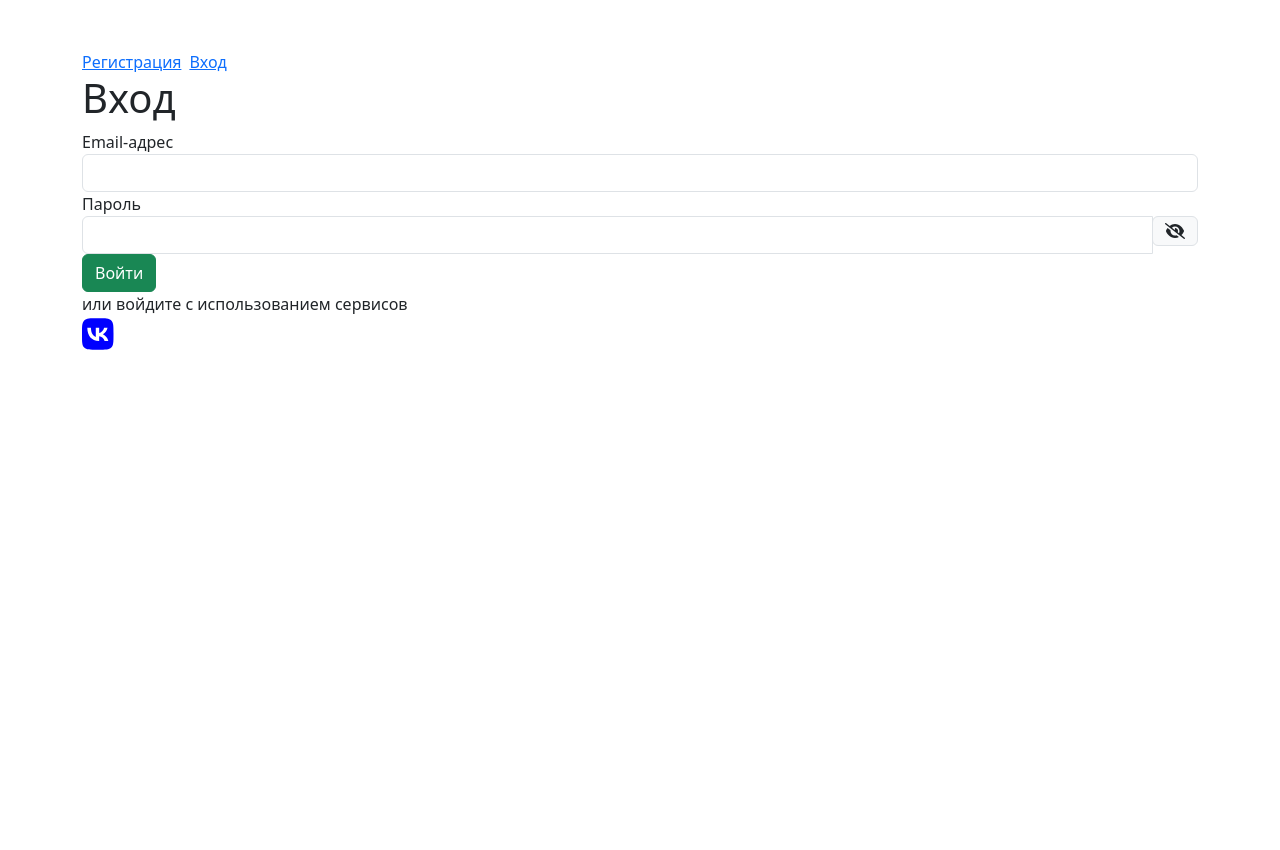
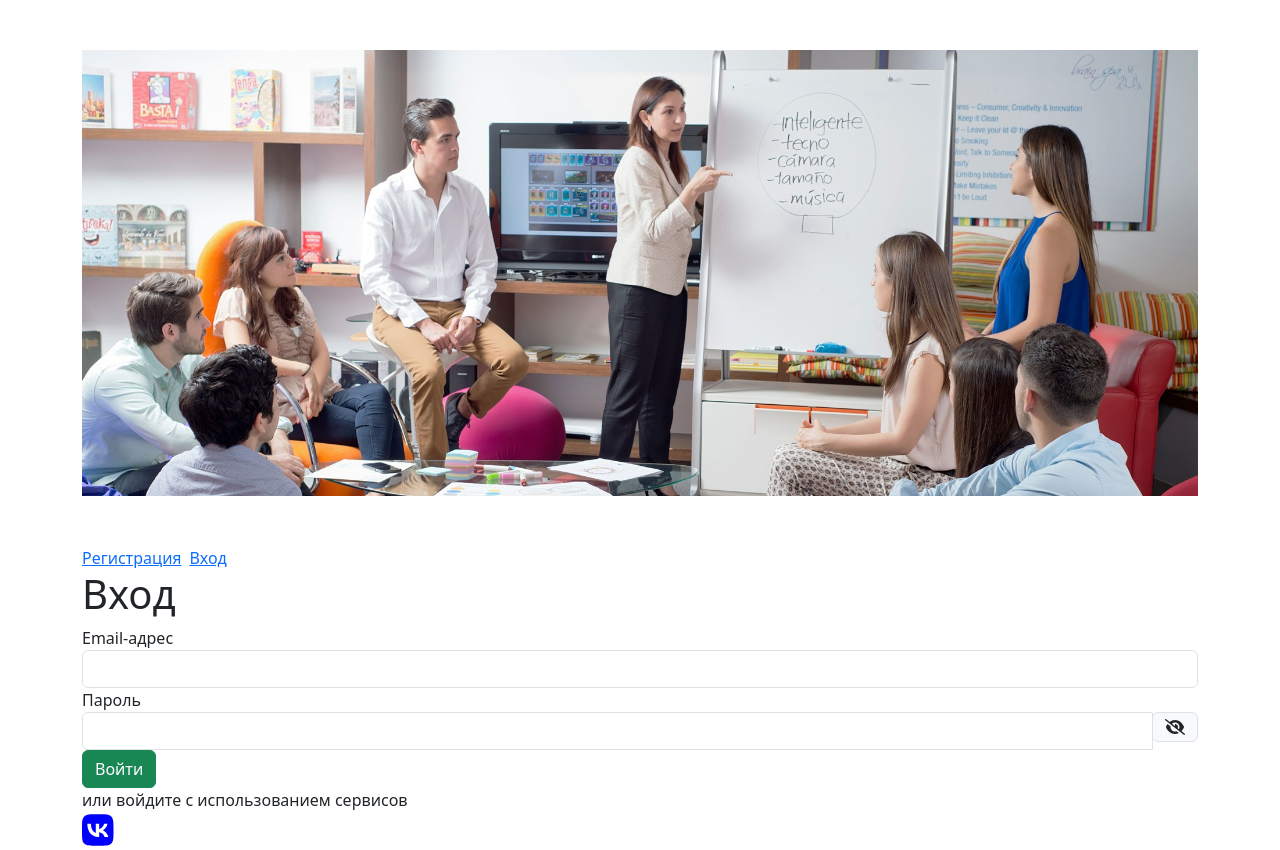
Before and after one commit to DouglasMurrel/aliens, a Vue app in the folder vue_app/: page / in a window 1280 px wide. Before the commit the page ends 800 px from the top, so only its background shows below. Built offline with nearby package versions, Linux system fonts and the light colour scheme; no server answers.

Commit message:
Картинка

```diff
--- a/vue_app/index.html
+++ b/vue_app/index.html
@@ -6,7 +6,7 @@
     <title>Заявка на игру</title>
   </head>
   <body style="height: 100%;">
-    <div id="vue-app" style="height: 100%"></div>
+    <div id="vue-app" style="height: 100%;"></div>
     <script type="module" src="/src/main.js"></script>
   </body>
 </html>
--- a/vue_app/src/App.vue
+++ b/vue_app/src/App.vue
@@ -1,5 +1,8 @@
 <template>
   <div class="fullHeight" :class="{wait: ajaxWaiting}">
+    <div class="container">
+        <img src='../img/Oferta-educativa-tec-de-mty.jpg'  style='height: 100%; width: 100%; object-fit: contain'>
+    </div>
     <div class="container">
       <nav v-if="loggedIn && !ajaxWaiting">
         {{ userData.fullname }}
```
Also changed, not shown: vue_app/img/Oferta-educativa-tec-de-mty.jpg (added).
